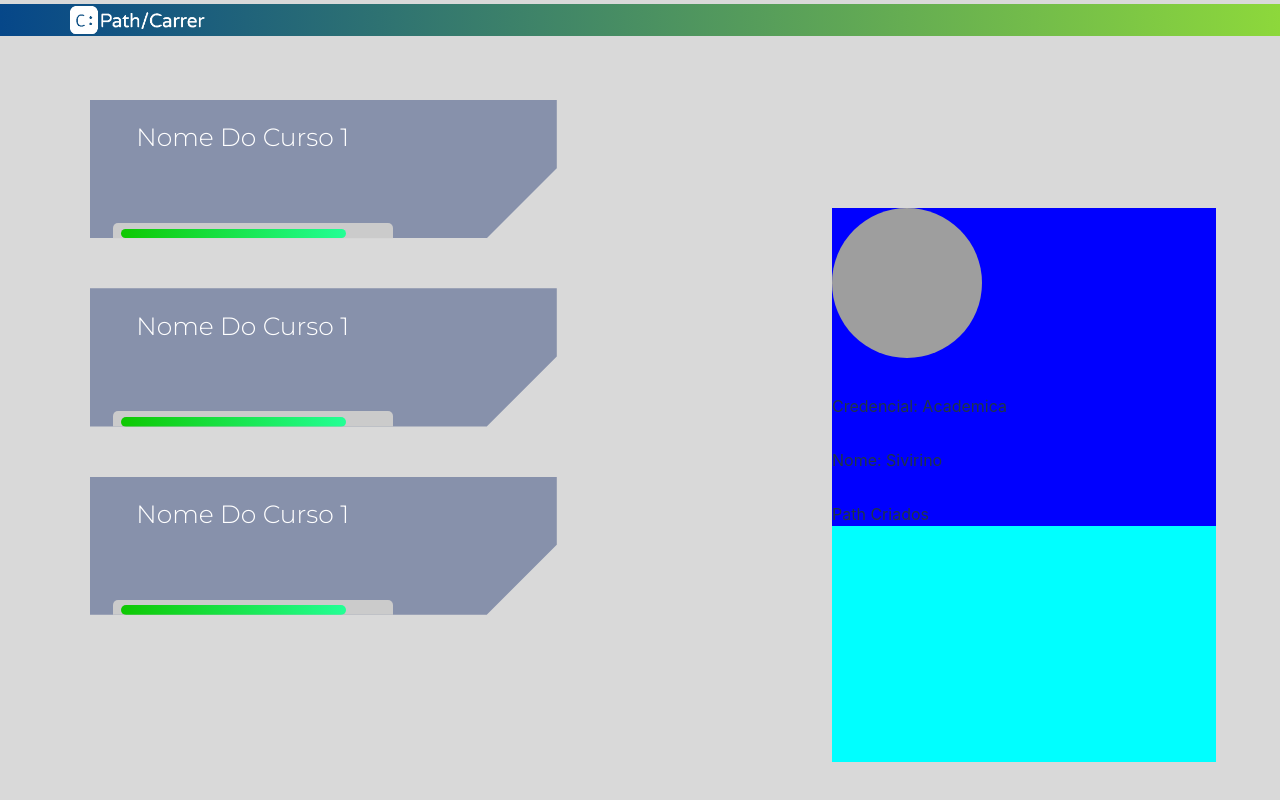
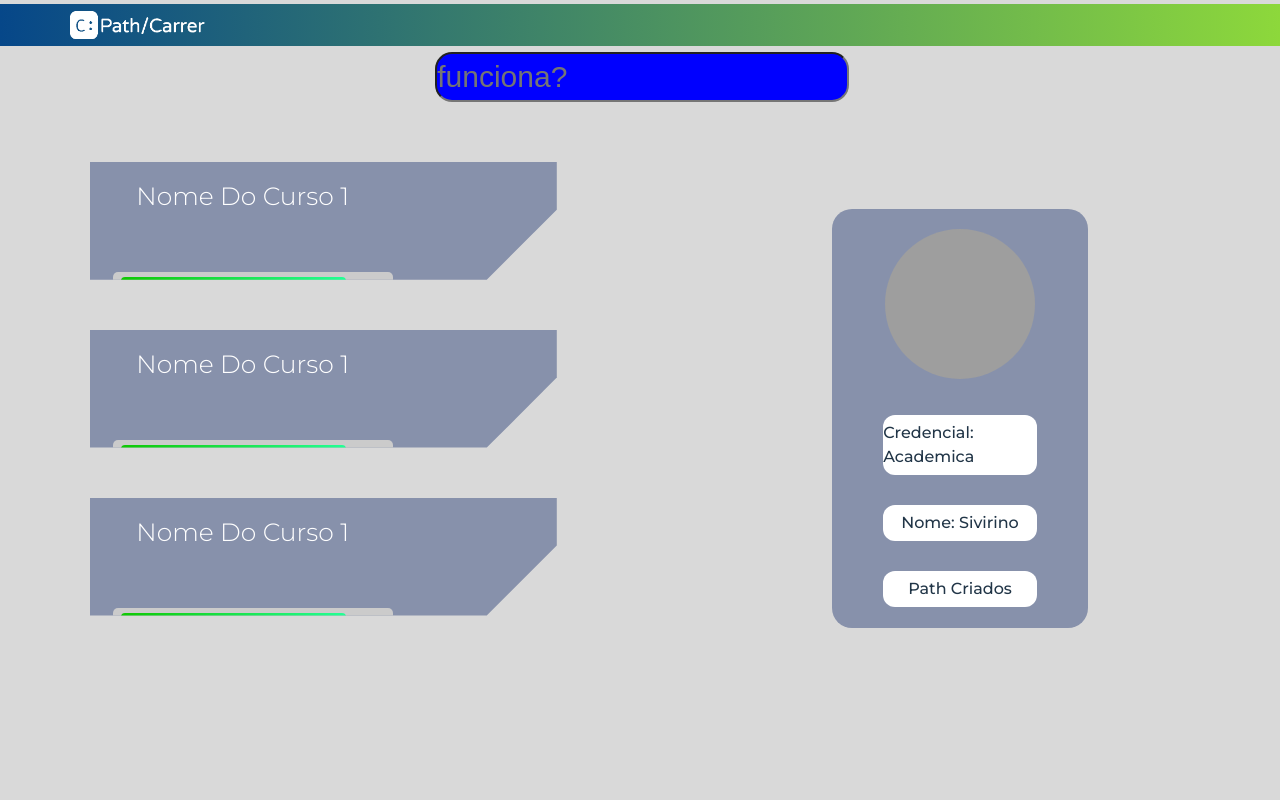
Before and after one commit to AlisonMartinss/Path-Directory---Front, a React (Vite) app in the folder PathDirectory/: page /Loby in a window 1280 px wide. Built offline with nearby package versions, Linux system fonts and the light colour scheme; grey boxes are pictures that could not be loaded.

Commit message:
Trabalhando na barra de pesquisa

```diff
--- /dev/null
+++ b/PathDirectory/src/Pages/FunçõesGlobais/CabecalhoPesquisa/CabecalhoPesquisa.css
@@ -0,0 +1,22 @@
+*{
+    margin: 0;
+    padding: 0;
+}
+
+.CabecalhoPesquisa{
+    width: 100vw;
+    height: 100vh;
+
+    display: flex;
+    flex-direction: row;
+    justify-content: center;
+    background-color: black;
+
+    background-image: linear-gradient(to left,#8DD83B,#064789);
+}
+
+.CabecalhoPesquisa_jr{
+    background-color: black;
+    width: 30%;
+    height: 300px;
+}
--- /dev/null
+++ b/PathDirectory/src/Pages/FunçõesGlobais/CabecalhoPesquisa/CabecalhoPesquisa.jsx
@@ -0,0 +1,16 @@
+function CabecalhoPesquisa(){
+    return(
+        <div className="CabecalhoPesquisa">
+            TESTANDO 01
+            <div className="CabecalhoPesquisa_jr">
+                TESTANDO
+
+            </div>
+
+
+        </div>
+
+    )
+}
+
+export default CabecalhoPesquisa;
--- a/PathDirectory/src/Pages/Loby/Loby.css
+++ b/PathDirectory/src/Pages/Loby/Loby.css
@@ -1,12 +1,47 @@
 @import url('https://fonts.googleapis.com/css2?family=Comfortaa:wght@300..700&family=Montserrat:ital,wght@0,100..900;1,100..900&family=Roboto:ital,wght@0,100;0,300;0,400;0,500;0,700;0,900;1,100;1,300;1,400;1,500;1,700;1,900&family=Urbanist:ital,wght@0,201;1,201&display=swap');
 
 .all{
+
+    /*Containers com direção vertical, precisam do aligth-itens, além do obvio */
+
+    display: flex;
+    align-items: center;
+    flex-direction: column;
+    justify-content: center;
+
+
     width: 100vw;
     height: 99vh;
     overflow-x: hidden;
     overflow-y: hidden;
 
 }
+
+.cabecalho_o{
+    margin-top: 0.5%;
+
+
+    height: 6.5%;
+    width: 32%;
+}
+
+.cabecalho_home{
+    width: 100%;
+    height: 6%;
+}
+
+.searchArea{
+
+background-color: blue;
+width: 100%;
+height: 100%;
+
+border-radius: 17px;
+
+font-size: 30px;
+}
+
+
 
 main{
     width: 100%;
@@ -29,6 +64,8 @@ main{
 
     gap: 50px;
 }
+
+
 
 .curso{
     width: 73%;
@@ -59,31 +96,64 @@ main{
 /* PERFIL */
 
 .perfil{
-    width: 30%;
-    height: 70%;
+
+    display: flex;
+    justify-content: center;
+    flex-direction: column;
+
+    width: 20%;
+    height: 60%;
 
 
     margin-left: 65%;
 
     margin-top: -31.8%;
-    background-color: aqua;
+
 
 }
 
 .perfil_jr{
+
     display: flex;
-    justify-content: center;
     flex-direction: column;
+    justify-content: center; /* Isso alinha o conteúdo verticalmente */
+    align-items: center; /* Isso alinha o conteúdo horizontalmente */
+    height: 100vh; /* Define a altura do contêiner para 100% da altura da viewport */
 
-    background-color: blue;
+    background-color: #8791AB;
+
+    border-radius: 20px;
 
     gap: 30px;
 }
 
 .fotoperfil{
+
+
     width: 150px;
     height: 150px;
     border-radius: 50%;
+}
+
+.info{
+    display: flex;
+    justify-content: center;
+
+
+    width: 60%;
+
+    border-radius: 12px;
+    padding-top: 2.3%;
+    padding-bottom: 2.3%;
+
+
+
+    background-color: #ffffff;
+
+    font-family: "Montserrat", sans-serif;
+    font-optical-sizing: auto;
+    font-weight: 500;
+    font-style: normal;
 }
 
 /* Hovers */
@@ -93,20 +163,3 @@ main{
     transition: all 0.4s;
 
 }
-
-.card {
-    width: 280px;
-    height: 150px;
-    background: rgb(17, 4, 134);
-    border-radius: 15px;
-    box-shadow: rgb(0,0,0,0.7) 5px 10px 50px ,rgb(0,0,0,0.7) -5px 0px 250px;
-    display: flex;
-    color: white;
-    justify-content: center;
-    position: relative;
-    flex-direction: column;
-    background: linear-gradient(to right, rgb(20, 30, 48), rgb(36, 59, 85));
-    cursor: pointer;
-    transition: all 0.3s ease-in-out;
-    overflow: hidden;
-  }
--- a/PathDirectory/src/Pages/Loby/Loby.jsx
+++ b/PathDirectory/src/Pages/Loby/Loby.jsx
@@ -1,11 +1,18 @@
 import Home2 from "../Home2/Home2";
 import Porcentagem from "../FunçõesGlobais/Barra Porcentagem/Porcentagem";
+import CabecalhoPesquisa from "../FunçõesGlobais/CabecalhoPesquisa/CabecalhoPesquisa.jsx"
 import '../Loby/Loby.css'
 
 function Loby () {
     return(
     <div className="all">
-        <header><Home2/></header>
+        <header className="cabecalho_home"><Home2/></header>
+
+        <form className="cabecalho_o">
+            <input className="searchArea" type="text" placeholder="funciona?" id="pesquisa"/>
+        </form>
+
+
         <main className="main">
 
                 <div className="listagem">
@@ -30,13 +37,13 @@ function Loby () {
                         <div>
                            <img className="fotoperfil" src="https://github.com/AlisonMartinss/Assets/blob/main/Captura%20de%20tela%202024-06-19%20141014.png?raw=true" alt="" />
                         </div>
-                        <div>
+                        <div className="info">
                             Credencial: Academica
                         </div>
-                        <div>
+                        <div  className="info">
                             Nome: Sivirino
                         </div>
-                        <div>
+                        <div  className="info">
                             Path Criados
                         </div>
                     </div>
```
Also changed, not shown: PathDirectory/src/App.css (+0 -47 lines).
